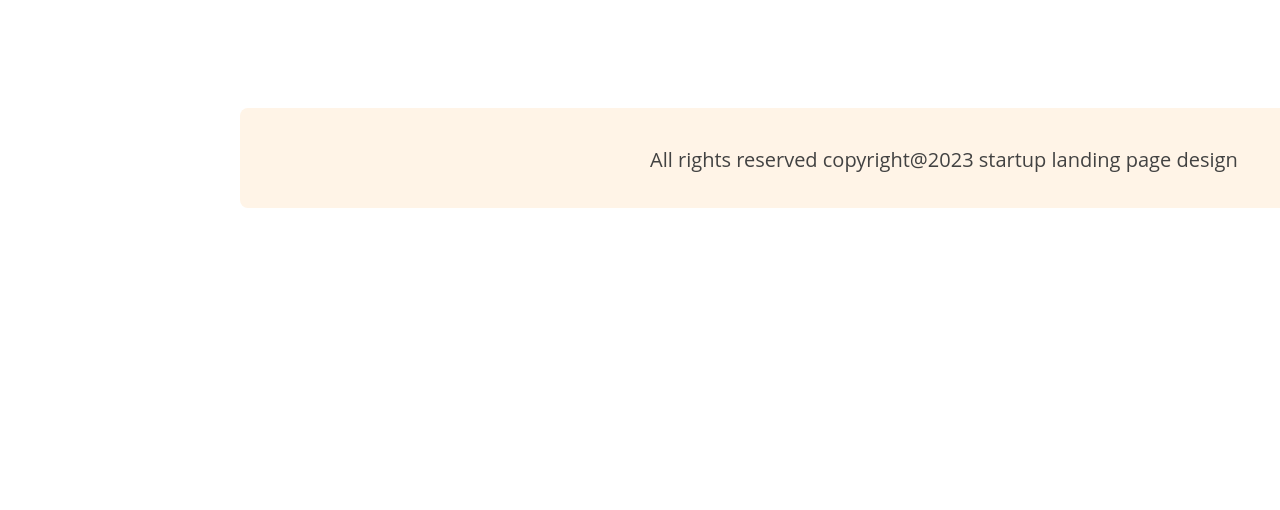
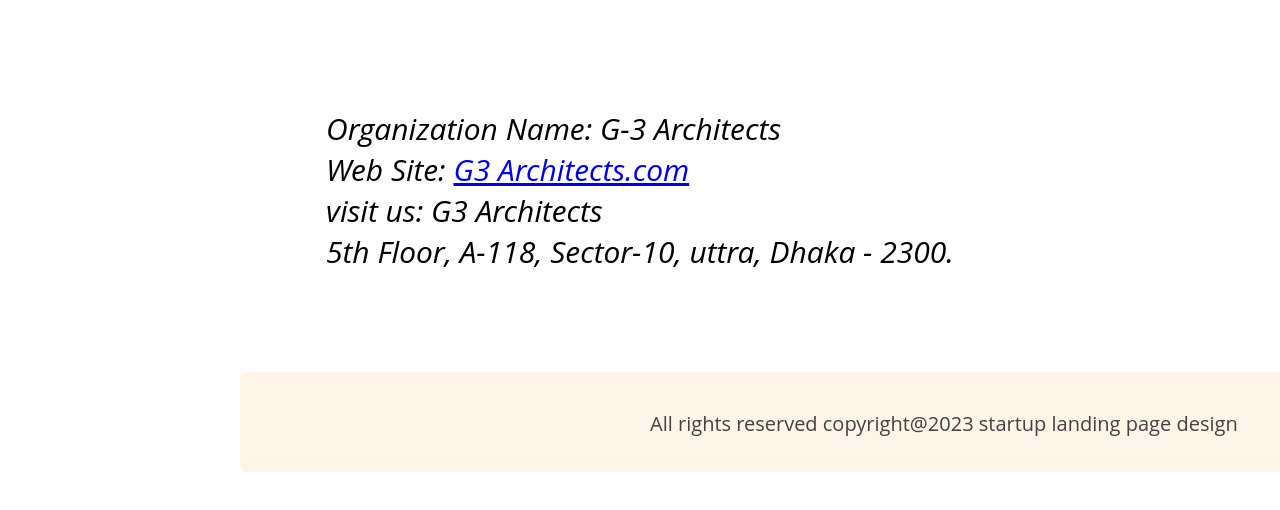
Before and after one commit to SAMIUL2022/g3-architects-css, a plain HTML site: page index.html in a window 1280 px wide. Shown: the part 4545-5055 px from the top of the page. Before the commit the page ends 4973 px from the top, so only its background shows below. Drawn offline with Linux system fonts and the light colour scheme.

Commit message:
added contract section

```diff
--- a/index.html
+++ b/index.html
@@ -142,8 +142,21 @@
     <img class="sponsor-img" src="./images/sponsors/telerama.png" alt="">
     <img class="sponsor-img" src="./images/sponsors/figma.png" alt="">
 </div>
-
-
+</section>
+<!-- contract section -->
+<section >
+    <div class="contract">
+        <address >
+            Organization Name: G-3 Architects <br>
+            Web Site:
+            <a href="http://127.0.0.1:5500/index.html">
+                G3 Architects.com</a><br>
+            visit us: G3 Architects<br>
+            5th Floor, A-118,
+            Sector-10, uttra,
+            Dhaka - 2300.
+        </address>
+    </div>
 </section>
     </main>
     <!-- footer section -->
--- a/styles/style.css
+++ b/styles/style.css
@@ -317,6 +317,17 @@
     gap: 150px;
     margin-bottom: 130px;
 }
+/* contract section */
+.contract {
+    font-size: 30px;
+    display: flex;
+    justify-content: center;
+    align-items: center;
+    color: color: #727272;
+    margin-bottom: 100px;
+}
+
+
 /* footer section style */
 .footer {
     width: 1440px;
```
